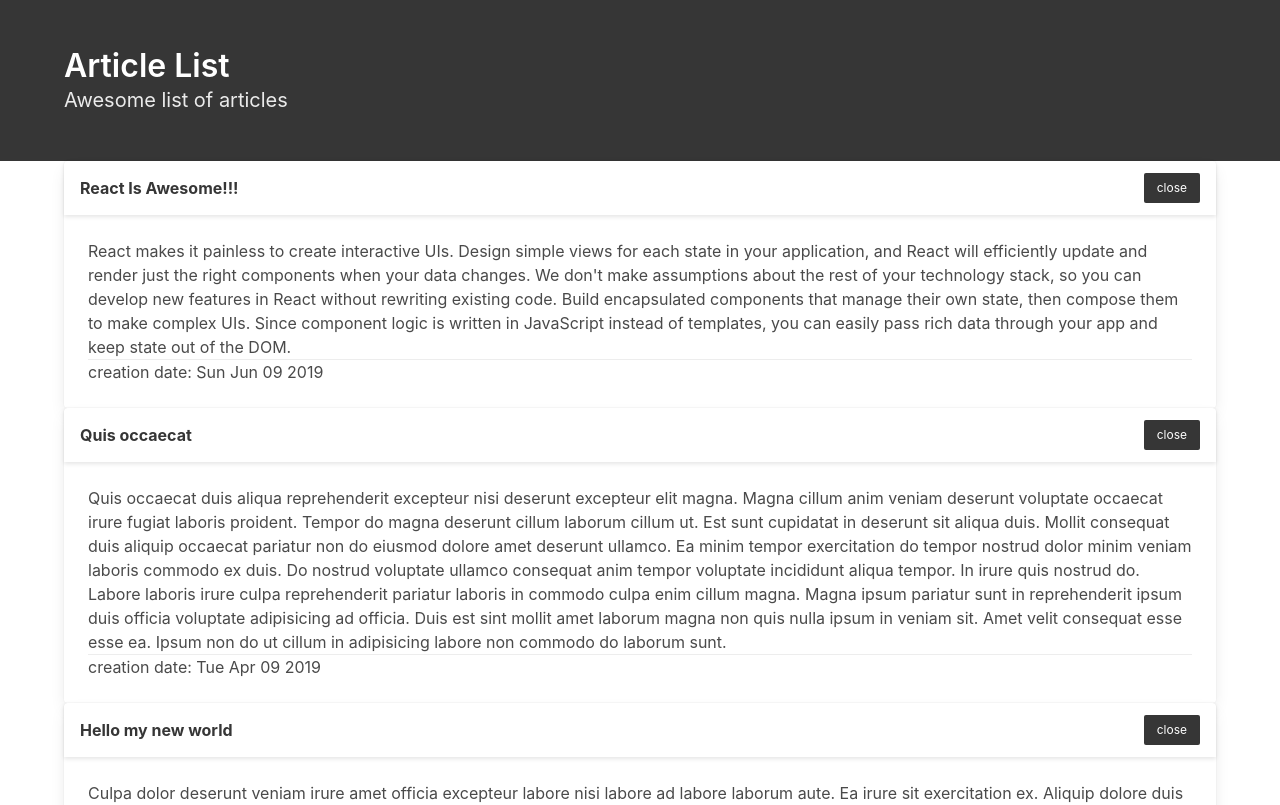
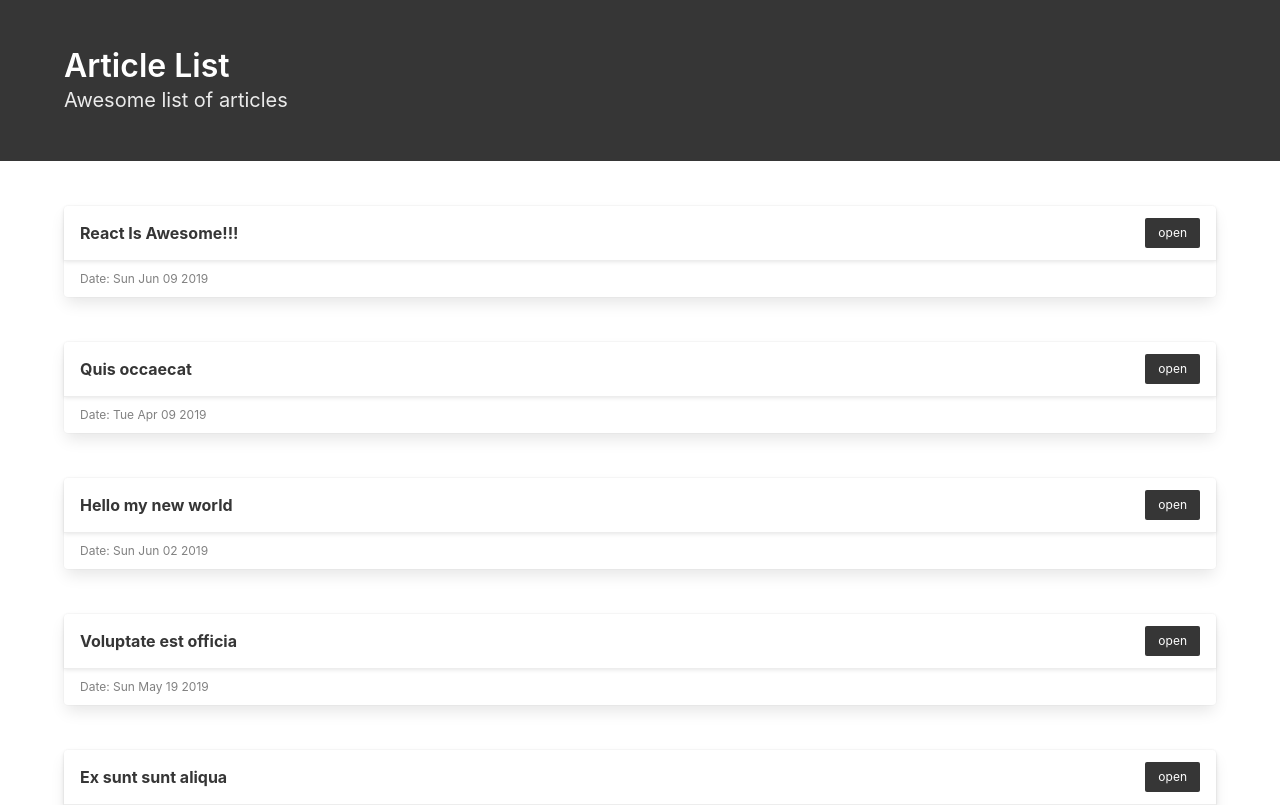
Before and after one commit to EkaterinaSava/react__screencast, a React (Create React App) app: page / in a window 1280 px wide. Shown: the top 805 px of the page. Built offline with nearby package versions, Linux system fonts and the light colour scheme.

Commit message:
ADD inner css styles for components

```diff
--- a/src/components/Article.js
+++ b/src/components/Article.js
@@ -1,15 +1,16 @@
 import React, {Component} from 'react';
+import './common.css';
 
 class Article extends Component {
 
   state = {
-    isOpen: true
+    isOpen: false
   }
 
   render() {
     const {article} = this.props
 
-    const body = this.state.isOpen && <section>{article.text}</section>
+    const body = this.state.isOpen && <section className="card-content">{article.text}</section>
 
     return (
       <div className="card">
@@ -19,9 +20,11 @@ class Article extends Component {
             <button className="button is-dark is-small" onClick={this.handleClick}>{this.state.isOpen ? 'close' : 'open'}</button>
           </div>
         </div>
-        <div className="card-content">
+        <div className="card-content__outer">
           {body}
-          <div className="card-footer">creation date: {(new Date (article.date)).toDateString()}</div>
+        </div>
+        <div className="card-footer">
+          <div className="card-footer__inner">Date: {(new Date (article.date)).toDateString()}</div>
         </div>
       </div>
     )
--- a/src/components/ArticleList.js
+++ /dev/null
@@ -1,14 +0,0 @@
-import React from 'react';
-import Article from './Article';
-
-export default function ArticleList ({ articles }) {
-
-  const articleElements = articles.map(article =>
-      <li key = {article.id} className="articles__list-item"><Article article = {article} /></li>
-    )
-  return (
-    <ul className="articles__list">
-      {articleElements}
-    </ul>
-  )
-}
--- /dev/null
+++ b/src/components/ArticleList/index.js
@@ -0,0 +1,17 @@
+import React from 'react';
+import Article from '../Article';
+import './style.css';
+
+export default function ArticleList ({ articles }) {
+
+  const articleElements = articles.map(article =>
+    <li key = {article.id} className="articles-list__item"><Article article = {article} /></li>
+  )
+
+  return (
+    <ul className="articles-list">
+      {articleElements}
+    </ul>
+  )
+
+}
--- /dev/null
+++ b/src/components/ArticleList/style.css
@@ -0,0 +1,7 @@
+.articles-list {
+  padding: 45px 0;
+}
+
+.articles-list__item:not(:last-child) {
+  margin-bottom: 45px;
+}
--- /dev/null
+++ b/src/components/common.css
@@ -0,0 +1,6 @@
+.card-footer__inner {
+  color: gray;
+  font-size: 12px;
+  line-height: 12px;
+  padding: 0.75rem 1rem;
+}
```
